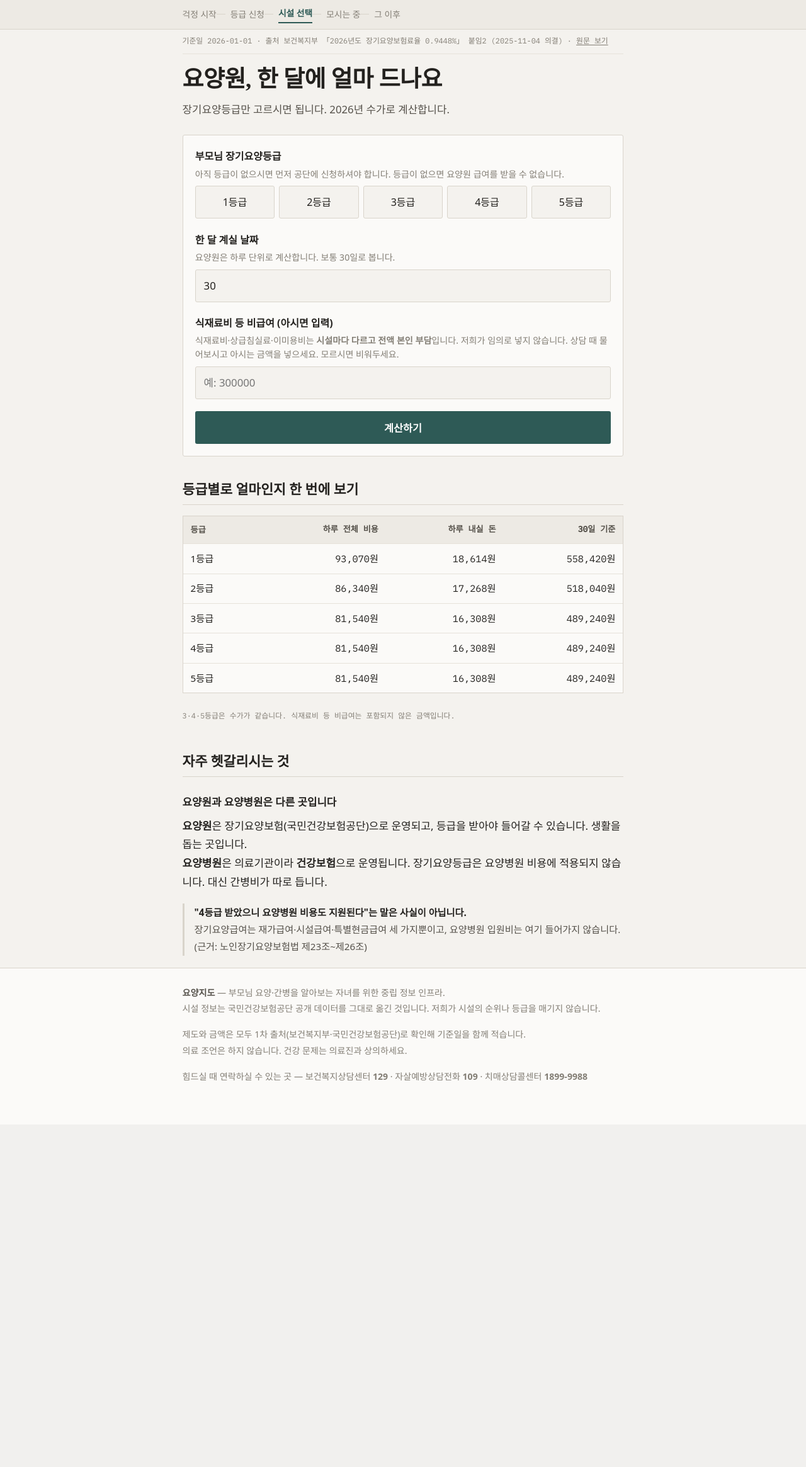
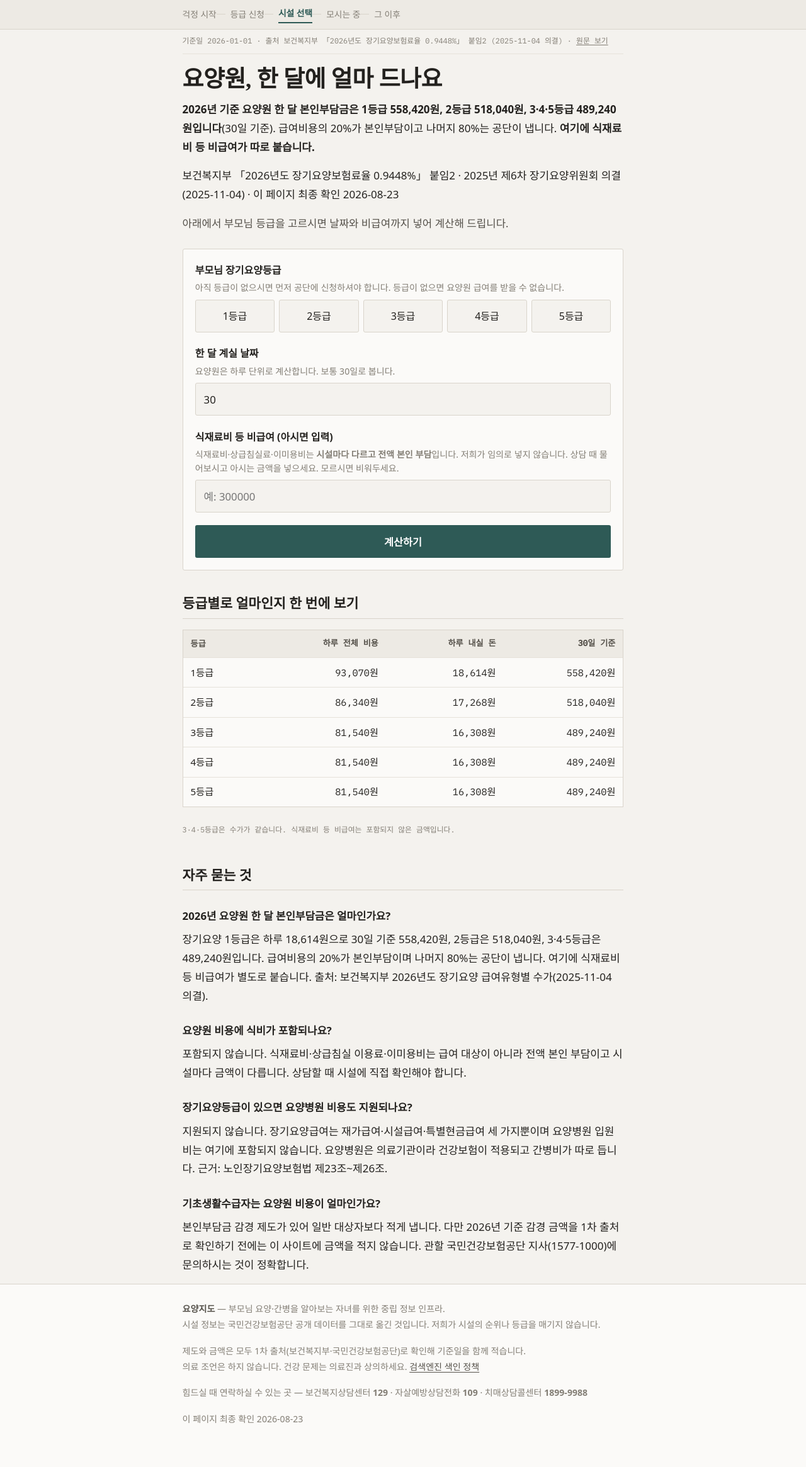
Before and after one commit to mingoolee-dev/yoyangjido, a FastAPI app: a page that uses templates/base.html in a window 1280 px wide. Shown: the part 61-2391 px from the top of the page at 63% size. Before the commit the page ends 1777 px from the top, so only its background shows below. Run offline with FastAPI, Linux system fonts and the light colour scheme; some web fonts are replaced.

Commit message:
Add files via upload

```diff
--- a/templates/base.html
+++ b/templates/base.html
@@ -4,7 +4,26 @@
 <meta charset="utf-8">
 <meta name="viewport" content="width=device-width, initial-scale=1">
 <title>{% block title %}{{ SITE }}{% endblock %}</title>
-<meta name="description" content="{% block desc %}부모님 요양·간병을 알아보는 자녀를 위한 중립 정보. 시설 정보와 비용 계산을 공개 데이터로 정리합니다.{% endblock %}">
+<meta name="description" content="{% block desc %}부모님 요양·간병을 알아보는 자녀를 위한 중립 정보. 제도와 금액을 1차 출처로 확인해 기준일과 함께 알려드립니다.{% endblock %}">
+
+{% if canonical %}<link rel="canonical" href="{{ DOMAIN }}{{ canonical }}">{% endif %}
+{% if not 색인 %}<meta name="robots" content="noindex, follow, noarchive">{% else %}<meta name="robots" content="index, follow, max-snippet:-1, max-image-preview:large">{% endif %}
+{% if 네이버_소유확인 %}<meta name="naver-site-verification" content="{{ 네이버_소유확인 }}">{% endif %}
+
+<meta property="og:type" content="website">
+<meta property="og:site_name" content="요양지도">
+<meta property="og:locale" content="ko_KR">
+<meta property="og:title" content="{{ self.title() }}">
+<meta property="og:description" content="{{ self.desc() }}">
+{% if canonical %}<meta property="og:url" content="{{ DOMAIN }}{{ canonical }}">{% endif %}
+<meta name="twitter:card" content="summary">
+<meta name="author" content="요양지도 편집실">
+<meta name="date" content="{{ 갱신일 }}">
+
+{% for s in 스키마 %}
+<script type="application/ld+json">{{ s|jsonld|safe }}</script>
+{% endfor %}
+
 <link rel="preconnect" href="https://fonts.googleapis.com">
 <link rel="preconnect" href="https://fonts.gstatic.com" crossorigin>
 <link rel="stylesheet" href="https://fonts.googleapis.com/css2?family=Gowun+Batang:wght@400;700&family=IBM+Plex+Sans+KR:wght@300;400;500;600&family=IBM+Plex+Mono:wght@400;500&display=swap">
@@ -50,13 +69,15 @@
     <p>
       제도와 금액은 모두 1차 출처(보건복지부·국민건강보험공단)로 확인해 기준일을 함께 적습니다.<br>
       의료 조언은 하지 않습니다. 건강 문제는 의료진과 상의하세요.
+      <a href="/색인정책">검색엔진 색인 정책</a>
     </p>
-    <p style="margin-top:1rem">
+    <p>
       힘드실 때 연락하실 수 있는 곳 —
       보건복지상담센터 <strong>129</strong> ·
       자살예방상담전화 <strong>109</strong> ·
       치매상담콜센터 <strong>1899-9988</strong>
     </p>
+    <p class="upd">이 페이지 최종 확인 {{ 갱신일 }}</p>
   </div>
 </footer>
 
--- a/templates/calc.html
+++ b/templates/calc.html
@@ -14,8 +14,22 @@
 
 {% block content %}
 <h1>요양원, 한 달에 얼마 드나요</h1>
+
+<div class="answer">
+  <p><strong>2026년 기준 요양원 한 달 본인부담금은
+  1등급 {{ (표['1'].본인부담 * 30)|won }}원,
+  2등급 {{ (표['2'].본인부담 * 30)|won }}원,
+  3·4·5등급 {{ (표['3'].본인부담 * 30)|won }}원입니다</strong>(30일 기준).
+  급여비용의 20%가 본인부담이고 나머지 80%는 공단이 냅니다.
+  <strong>여기에 식재료비 등 비급여가 따로 붙습니다.</strong></p>
+  <p class="answer-src">
+    보건복지부 「2026년도 장기요양보험료율 0.9448%」 붙임2 · 2025년 제6차 장기요양위원회 의결(2025-11-04) ·
+    이 페이지 최종 확인 {{ 갱신일 }}
+  </p>
+</div>
+
 <p class="lede">
-  장기요양등급만 고르시면 됩니다. 2026년 수가로 계산합니다.
+  아래에서 부모님 등급을 고르시면 날짜와 비급여까지 넣어 계산해 드립니다.
 </p>
 
 <form class="calc" method="get" action="">
@@ -123,17 +137,11 @@
   3·4·5등급은 수가가 같습니다. 식재료비 등 비급여는 포함되지 않은 금액입니다.
 </p>
 
-<h2>자주 헷갈리시는 것</h2>
-<h3>요양원과 요양병원은 다른 곳입니다</h3>
-<p>
-  <strong>요양원</strong>은 장기요양보험(국민건강보험공단)으로 운영되고, 등급을 받아야 들어갈 수 있습니다.
-  생활을 돕는 곳입니다.<br>
-  <strong>요양병원</strong>은 의료기관이라 <strong>건강보험</strong>으로 운영됩니다.
-  장기요양등급은 요양병원 비용에 적용되지 않습니다. 대신 간병비가 따로 듭니다.
-</p>
-<div class="note">
-  <b>"4등급 받았으니 요양병원 비용도 지원된다"는 말은 사실이 아닙니다.</b><br>
-  장기요양급여는 재가급여·시설급여·특별현금급여 세 가지뿐이고, 요양병원 입원비는 여기 들어가지 않습니다.
-  (근거: 노인장기요양보험법 제23조~제26조)
+<h2>자주 묻는 것</h2>
+{% for q, a in qa %}
+<div class="qa">
+  <h3>{{ q }}</h3>
+  <p>{{ a }}</p>
 </div>
+{% endfor %}
 {% endblock %}
```
Also changed, not shown: templates/facility.html (+14 -0 lines), templates/policy.html (added, +62 -0 lines), templates/region.html (+9 -4 lines).
